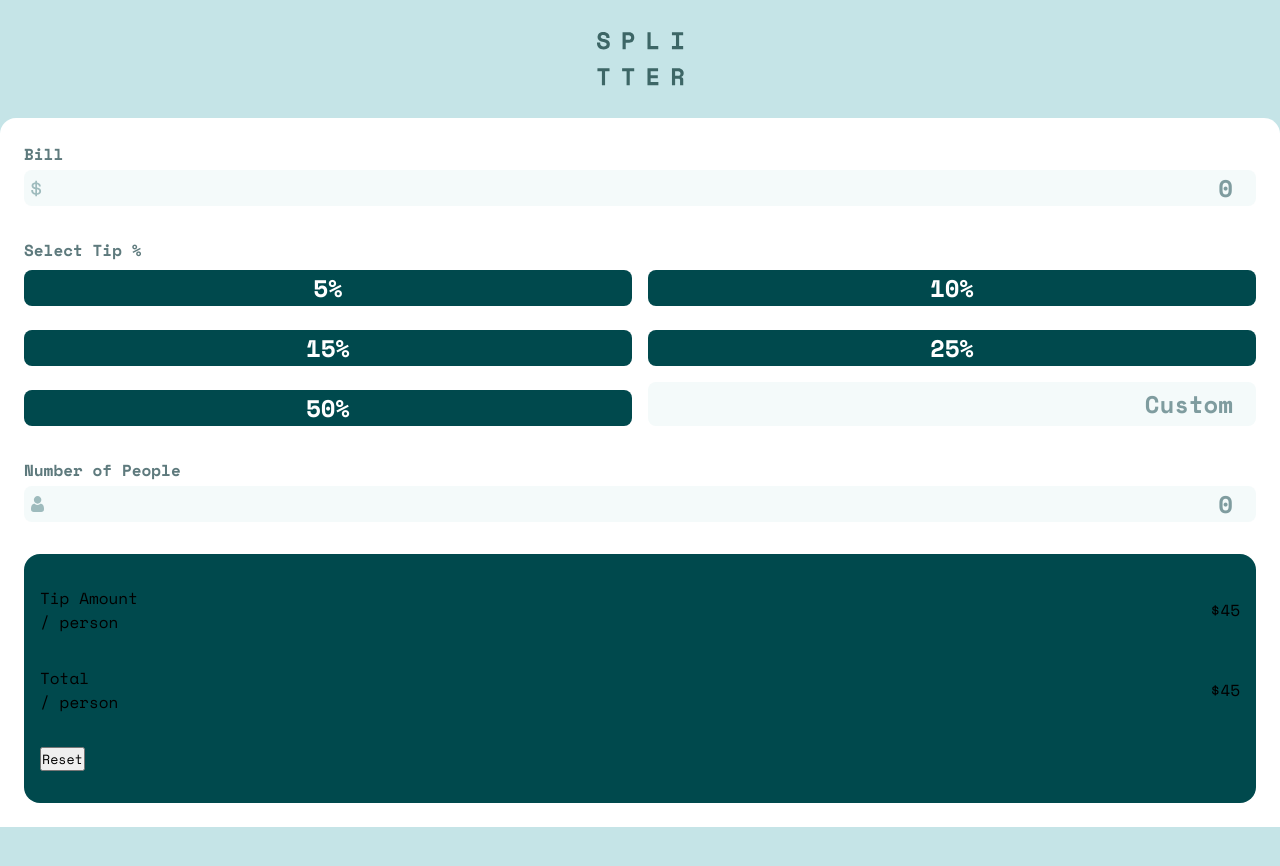
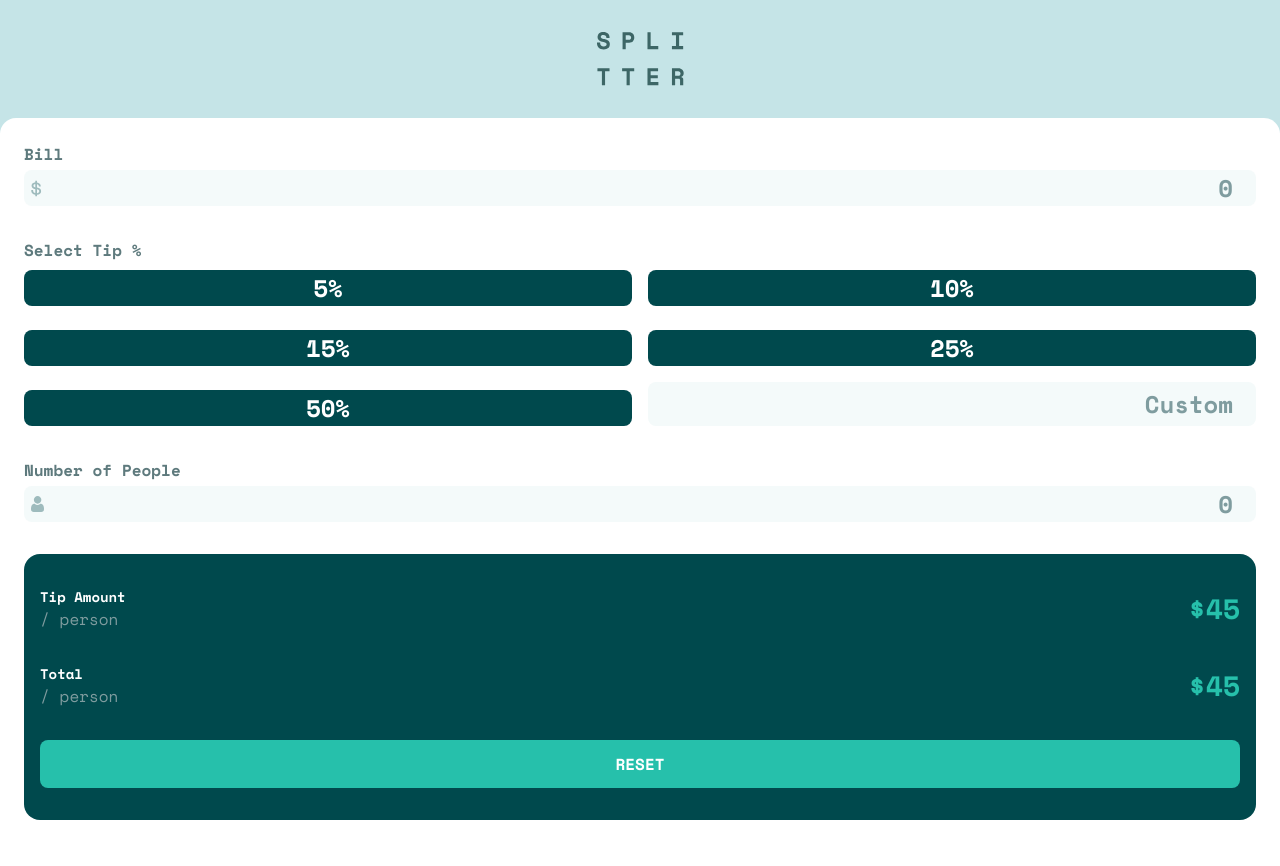
Before and after one commit to DanielMafra/tip-calculator-app, a React (Create React App) app: page / in a window 1280 px wide. Shown: the top 866 px of the page. Before the commit the page ends 827 px from the top, so only its background shows below. Built offline with nearby package versions, Linux system fonts and the light colour scheme; the HTML template or start-up script is replaced by a standard one.

Commit message:
Finished layout

```diff
--- a/src/Components/Result/index.js
+++ b/src/Components/Result/index.js
@@ -9,7 +9,7 @@ const Result = () => {
           <span>Tip Amount</span>
           <span>/ person</span>
         </div>
-        <div>
+        <div className={styles.value}>
           <span>$45</span>
         </div>
       </div>
@@ -18,7 +18,7 @@ const Result = () => {
           <span>Total</span>
           <span>/ person</span>
         </div>
-        <div>
+        <div className={styles.value}>
           <span>$45</span>
         </div>
       </div>
--- a/src/Components/Result/index.module.css
+++ b/src/Components/Result/index.module.css
@@ -1,5 +1,5 @@
 .result {
-  margin-top: 32px;
+  margin: 32px 0;
   width: 100%;
   padding: 32px 16px;
   border-radius: 16px;
@@ -16,3 +16,36 @@
 .labelResult > span {
   display: block;
 }
+
+.labelResult > span:first-of-type{
+  color: var(--white);
+  font-weight: 700;
+  font-size: 14px;
+}
+
+.labelResult > span:last-of-type{
+  color: var(--dark-grayish-cyan-b);
+}
+
+.value > span {
+  color: var(--strong-cyan);
+  font-weight: 700;
+  font-size: 28px;
+}
+
+.result > button {
+  background-color: var(--strong-cyan);
+  color: var(--white);
+  border-radius: 8px;
+  padding: 12px;
+  border: none;
+  width: 100%;
+  font-size: 16px;
+  font-weight: 700;
+  text-transform: uppercase;
+  transition: .3s;
+}
+
+.result > button:hover {
+  background-color: #9fe8df;
+}
```
